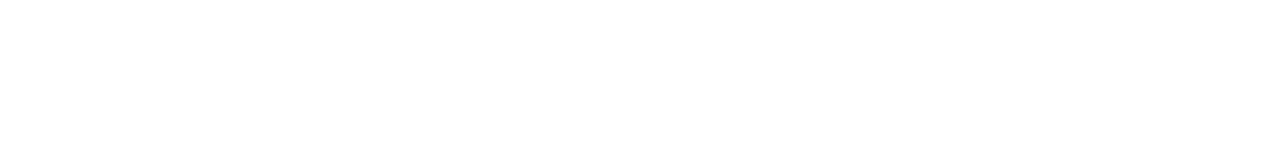
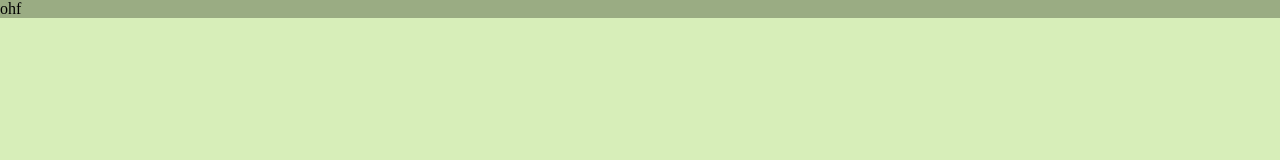
Before and after one commit to ShashankaShekharSharma/ClientWork, a plain HTML site: page index.html in a window 1280 px wide. Drawn offline with Linux system fonts and the light colour scheme.

Commit message:
create navbar

```diff
--- a/index.html
+++ b/index.html
@@ -8,6 +8,8 @@
     <script src="script.js"></script>
 </head>
 <body>
-
+    <div class="navbar">
+        ohf
+    </div>
 </body>
 </html>
--- a/style.css
+++ b/style.css
@@ -0,0 +1,11 @@
+*{
+    background-color: #D7EEB9;
+    padding: 0;
+    margin: 0;
+}
+.navbar{
+    background-color: #9aac83;
+    height: 30%;
+    width: 100%;
+    display: absolute;
+}
```
